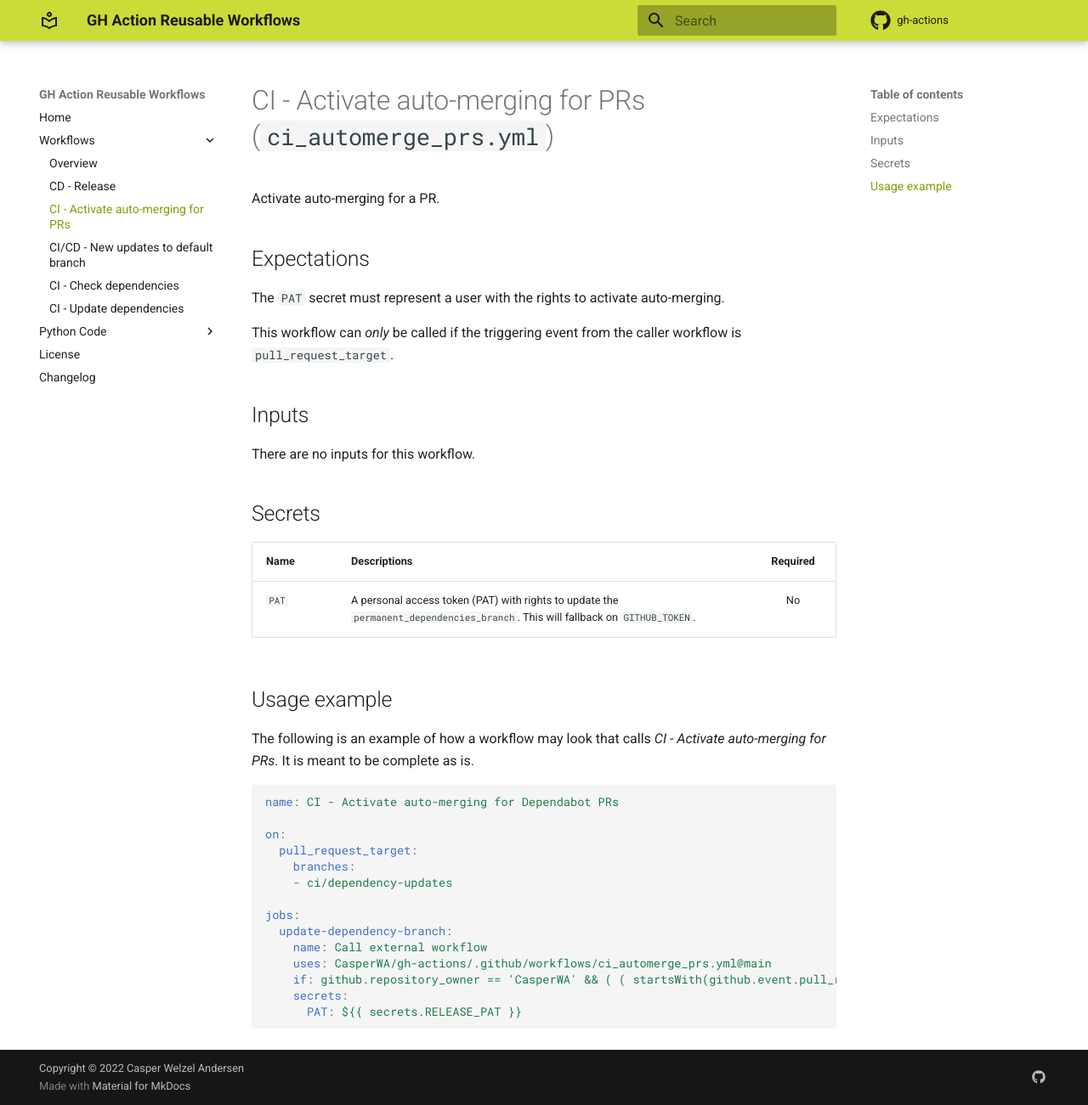
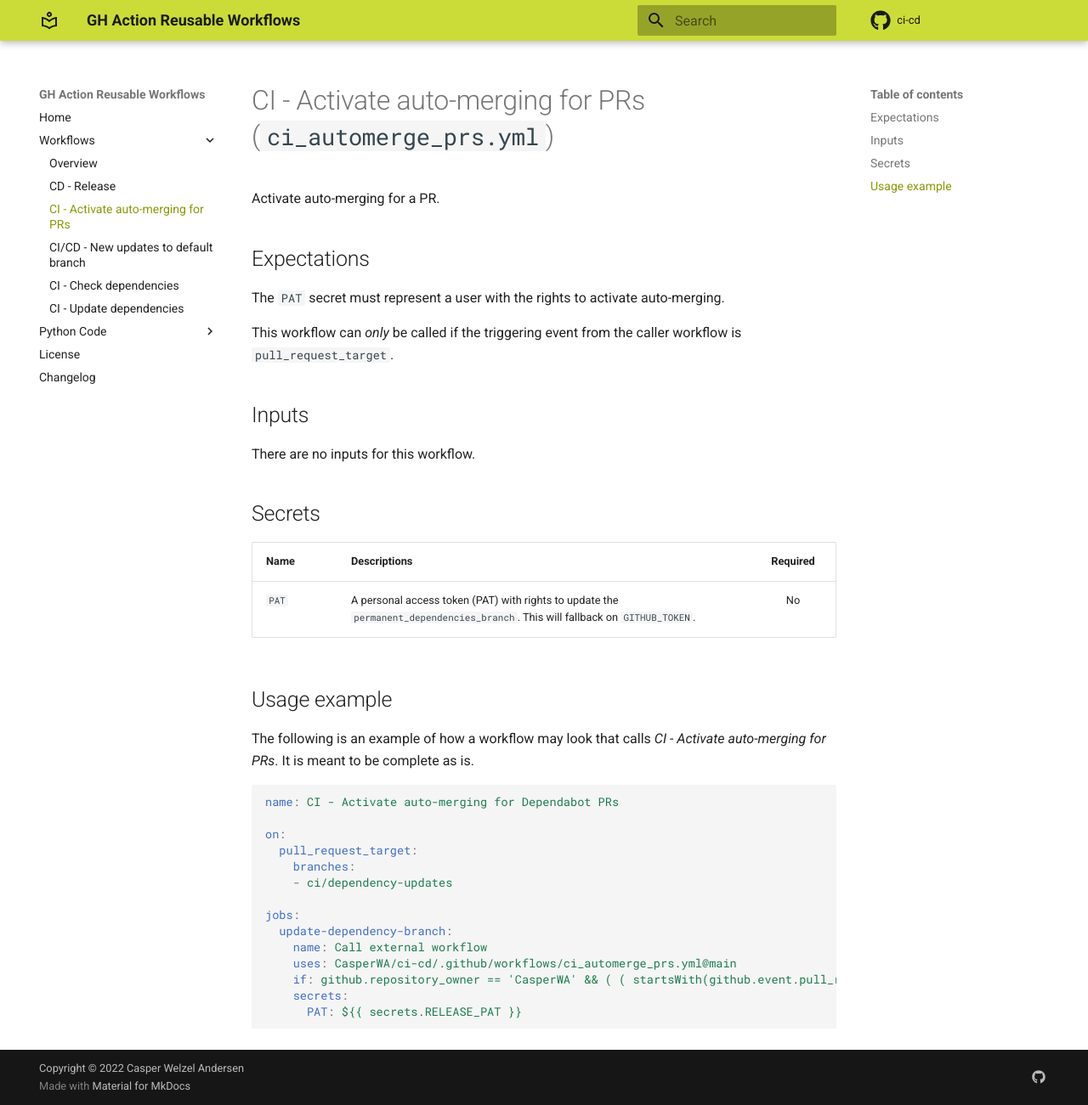
Before and after one commit to SemanticMatter/ci-cd, an MkDocs documentation site: the page built from docs/workflows/ci_automerge_prs.md, in a window 1280 px wide and 1301 px high. Shown: the whole window at 85% size. Built offline with MkDocs 1.6.1 and Material for MkDocs 9.7.7, drawn with Linux system fonts in a browser that asks for light colours; comment, search, counter and statistics services are not loaded; the version menu is left out.

Commit message:
Update all mentions of 'gh-actions' to 'ci-cd'
Closes #8

```diff
--- a/docs/workflows/ci_automerge_prs.md
+++ b/docs/workflows/ci_automerge_prs.md
@@ -38,7 +38,7 @@
 jobs:
   update-dependency-branch:
     name: Call external workflow
-    uses: CasperWA/gh-actions/.github/workflows/ci_automerge_prs.yml@main
+    uses: CasperWA/ci-cd/.github/workflows/ci_automerge_prs.yml@main
     if: github.repository_owner == 'CasperWA' && ( ( startsWith(github.event.pull_request.head.ref, 'dependabot/') && github.actor == 'dependabot[bot]' ) || ( github.event.pull_request.head.ref == 'ci/update-pyproject' && github.actor == 'CasperWA' ) )
     secrets:
       PAT: ${{ secrets.RELEASE_PAT }}
--- a/mkdocs.yml
+++ b/mkdocs.yml
@@ -1,6 +1,6 @@
 site_name: "GH Action Reusable Workflows"
 site_description: Documentation for GitHub Action resusable workflows
-site_url: https://CasperWA.github.io/gh-actions
+site_url: https://CasperWA.github.io/ci-cd
 copyright: Copyright &copy; 2022 Casper Welzel Andersen
 
 theme:
@@ -18,8 +18,8 @@
     - navigation.instant
     - navigation.top
 
-repo_name: "gh-actions"
-repo_url: "https://github.com/CasperWA/gh-actions"
+repo_name: "ci-cd"
+repo_url: "https://github.com/CasperWA/ci-cd"
 edit_uri: ""
 
 extra:
--- a/setup.py
+++ b/setup.py
@@ -4,7 +4,7 @@
 from setuptools import setup
 
 setup(
-    name="gh-actions",
+    name="ci-cd",
     install_requires=Path("requirements.txt").read_text(encoding="utf8").splitlines(),
     extras_require={
         "dev": Path("requirements_dev.txt").read_text(encoding="utf8").splitlines(),
```
Also changed, not shown: README.md (+1 -1 lines), docs/workflows/cd_release.md (+1 -1 lines), docs/workflows/ci_cd_updated_default_branch.md (+1 -1 lines), docs/workflows/ci_check_pyproject_dependencies.md (+1 -1 lines), docs/workflows/ci_update_dependencies.md (+1 -1 lines), 5 other files.
